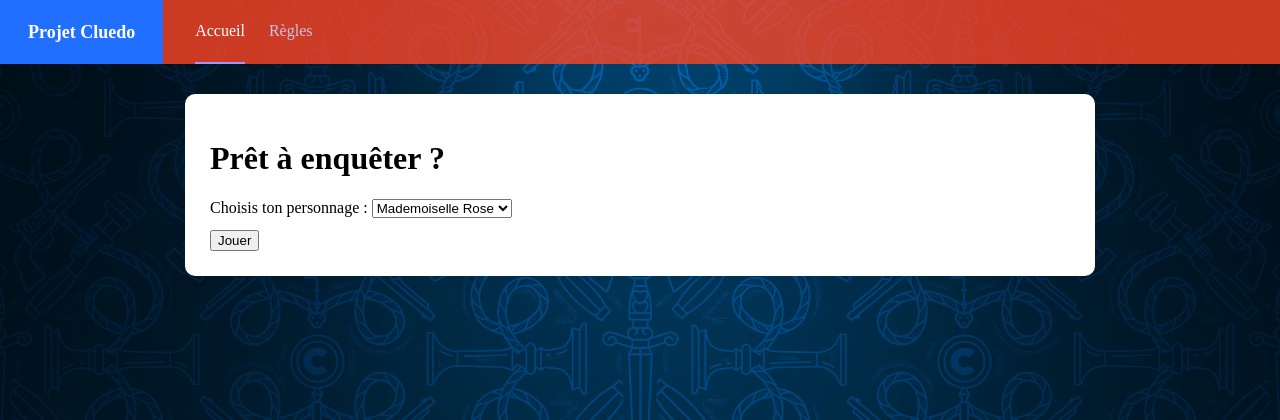
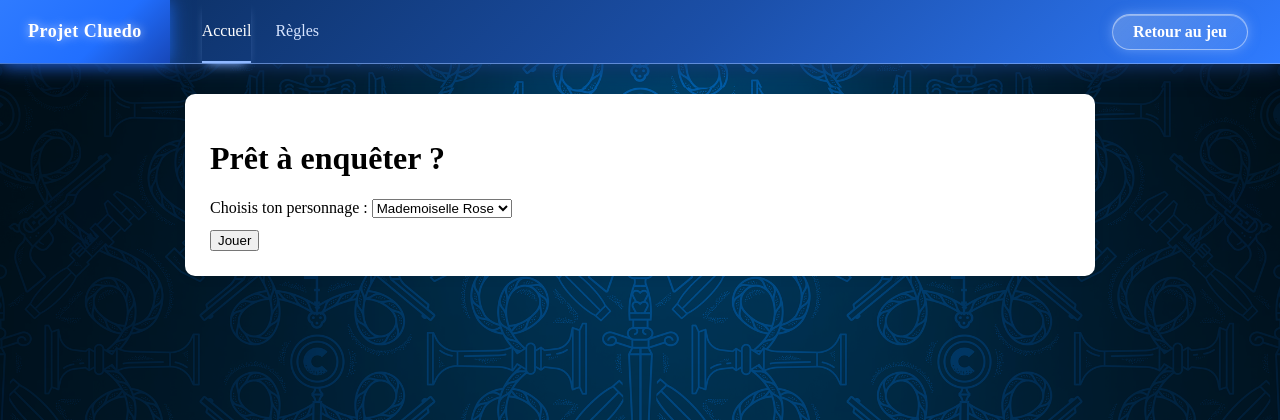
Before and after one commit to Rome-Ludovic/Projet-Cluedo, a PHP site: page / in a window 1280 px wide. Shown: the top 420 px of the page. Run offline with PHP 8.4, Linux system fonts and the light colour scheme; the visitor is signed in with stand-in values (Sample User, id 1); data comes from the database, SQL or seed files in the repository.

Commit message:
Header mieux présenté

```diff
--- a/index.php
+++ b/index.php
@@ -20,6 +20,8 @@ if (isset($_GET['nouvelle_partie'])) {
     exit;
 }
 
+$partie_en_cours = isset($_SESSION['joueur_id'], $_SESSION['crime'], $_SESSION['piece_id']);
+
 $sqlite->close();
 ?>
 <!DOCTYPE html>
@@ -39,6 +41,9 @@ $sqlite->close();
         <a href="index.php" class="actif">Accueil</a>
         <a href="regles.php">Règles</a>
     </nav>
+    <?php if ($partie_en_cours): ?>
+        <a class="btn-entete" href="jeu.php">Retour au jeu</a>
+    <?php endif; ?>
 </header>
 
 <main class="container">
--- a/jeu.php
+++ b/jeu.php
@@ -112,6 +112,7 @@ $sqlite->close();
         <a href="index.php">Accueil</a>
         <a href="regles.php">Règles</a>
     </nav>
+    <a class="btn-entete" href="regles.php">Règles</a>
 </header>
 
 <main class="container">
--- a/style.css
+++ b/style.css
@@ -22,12 +22,19 @@ body {
 }
 
 .entete {
+    position: sticky;
+    top: 0;
+    z-index: 100;
     display: flex;
     align-items: stretch;
     gap: 32px;
     height: 64px;
     padding-right: 32px;
-    background: #ff4625cb;
+    background: linear-gradient(135deg, #0a2a57 0%, #1b4fa8 55%, #2f7bff 100%);
+    border-bottom: 1px solid rgba(143, 184, 255, 0.6);
+    box-shadow:
+        0 0 22px rgba(47, 123, 255, 0.55),
+        0 6px 18px rgba(0, 0, 0, 0.55);
 }
 .entete a { text-decoration: none; }
 
@@ -35,21 +42,50 @@ body {
     display: flex;
     align-items: center;
     padding: 0 28px;
-    background: #216fff;
+    background: linear-gradient(135deg, #2f7bff, #216fff 60%, #1747b8);
     color: #fff;
     font-weight: 700;
     font-size: 18px;
+    letter-spacing: 0.5px;
+    text-shadow: 0 0 10px rgba(255, 255, 255, 0.7);
+    box-shadow: 0 0 18px rgba(33, 111, 255, 0.8);
 }
 
 .entete nav { display: flex; gap: 24px; }
 .entete nav a {
     display: flex;
     align-items: center;
-    color: #c9c4e6;
+    color: #d6e4ff;
     border-bottom: 2px solid transparent;
+    transition: color 0.2s, text-shadow 0.2s;
 }
-.entete nav a:hover { color: #fff; }
-.entete nav a.actif { color: #fff; border-bottom-color: #a794ff; }
+.entete nav a:hover { color: #fff; text-shadow: 0 0 10px rgba(255, 255, 255, 0.8); }
+.entete nav a.actif {
+    color: #fff;
+    border-bottom-color: #8fb8ff;
+    box-shadow: 0 6px 10px -6px #8fb8ff;
+}
+
+.btn-entete {
+    margin-left: auto;
+    align-self: center;
+    padding: 8px 20px;
+    border-radius: 999px;
+    color: #fff;
+    font-weight: 600;
+    background: linear-gradient(135deg, rgba(255, 255, 255, 0.22), rgba(255, 255, 255, 0.08));
+    border: 1px solid rgba(255, 255, 255, 0.45);
+    box-shadow:
+        0 0 12px rgba(143, 184, 255, 0.55),
+        inset 0 1px 0 rgba(255, 255, 255, 0.35);
+    transition: box-shadow 0.2s, transform 0.2s;
+}
+.btn-entete:hover {
+    transform: translateY(-1px);
+    box-shadow:
+        0 0 20px rgba(143, 184, 255, 0.9),
+        inset 0 1px 0 rgba(255, 255, 255, 0.5);
+}
 
 
 
```
Also changed, not shown: regles.php (+7 -0 lines).
